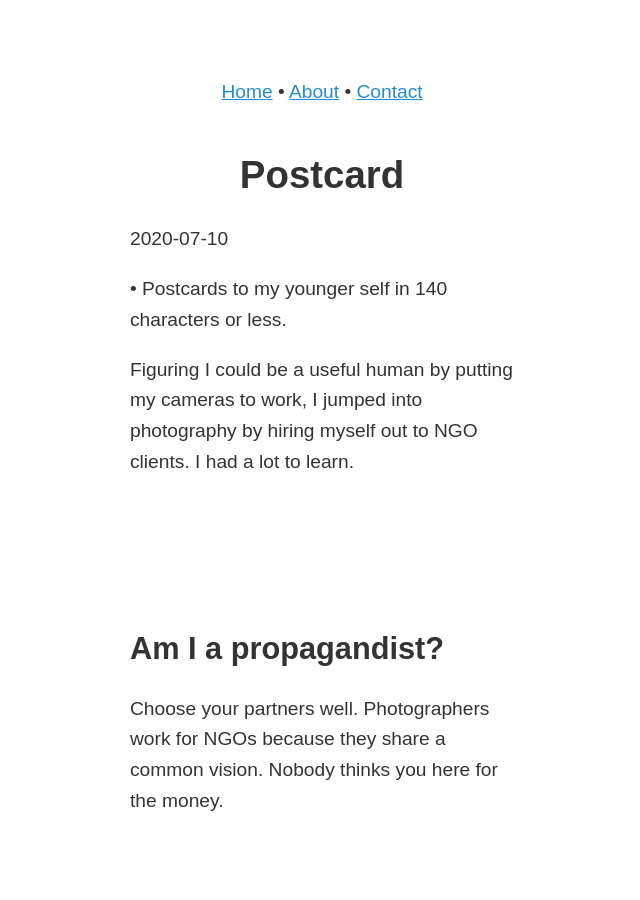
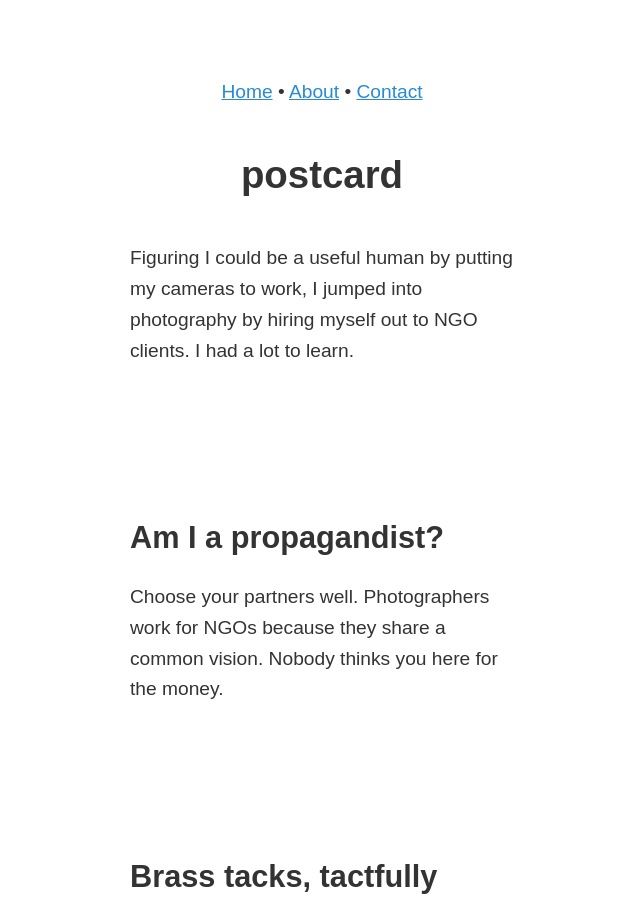
Before and after one commit to zachmccabe/zachmccabe.github.io, a Jekyll site: the page built from _travel/postcard.md, in a window 1280 px wide and 900 px high. Shown: the whole window, without its empty margins (318-958 px from the left). Built offline with Jekyll 4.4.1, drawn with Linux system fonts in a browser that asks for light colours.

Commit message:
Update postcard.md

```diff
--- a/_travel/postcard.md
+++ b/_travel/postcard.md
@@ -1,13 +1,12 @@
 ---
 layout: kaoliang_nite_3
-title: Postcard
+title: postcard
 date: 2020-07-10
 description: "Postcards to my younger self in 140 characters or less."
+lede: print
 
 ---
 
-
-{% include print_update.html %} • Postcards to my younger self in 140 characters or less.
 
 Figuring I could be a useful human by putting my cameras to work, I jumped into photography by hiring myself out to NGO clients. I had a lot to learn.
 
```
